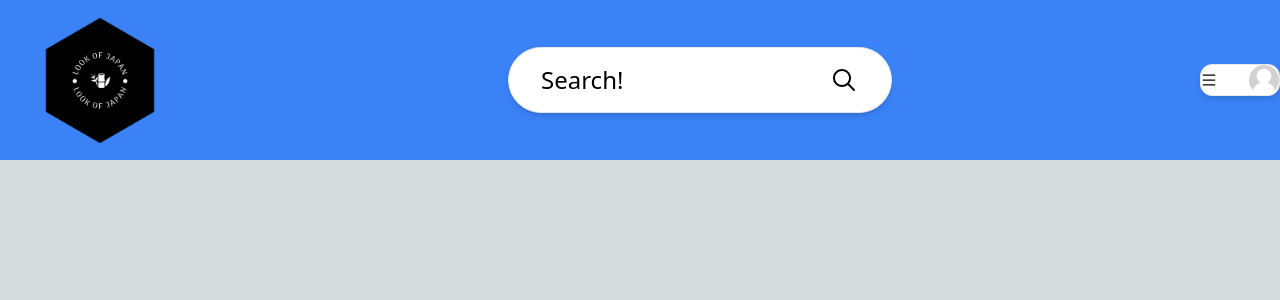
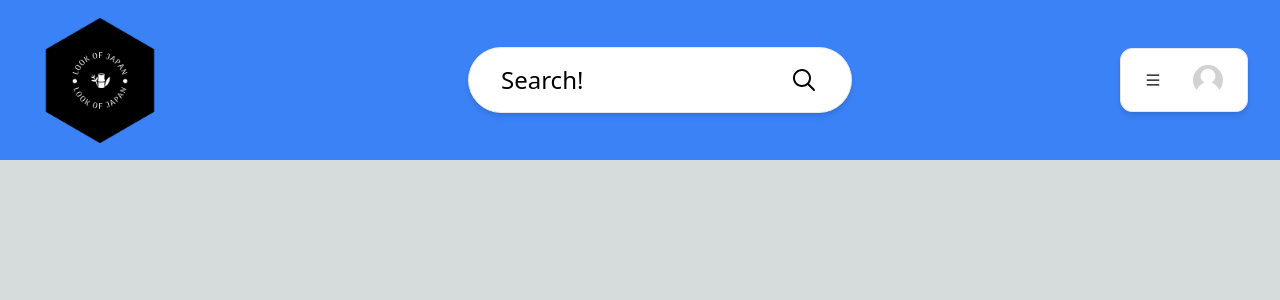
Before and after one commit to JasonMac123/market-place, a Next.js app: page / in a window 1280 px wide. Shown: the top 300 px of the page. Built offline with nearby package versions, Linux system fonts and the light colour scheme.

Commit message:
Styles usermenu

```diff
--- a/app/components/navbar/UserMenu.tsx
+++ b/app/components/navbar/UserMenu.tsx
@@ -18,7 +18,7 @@ const UserMenu = () => {
   return (
     <div className="relative">
       <div
-        className="flex items-center gap-8 rounded-xl bg-white border-[1px] shadow-md"
+        className="flex items-center justify-center gap-8 rounded-xl bg-white border-[1px] shadow-md mr-8 w-32 py-4"
         onClick={toggleOpen}
       >
         <AiOutlineMenu />
```
